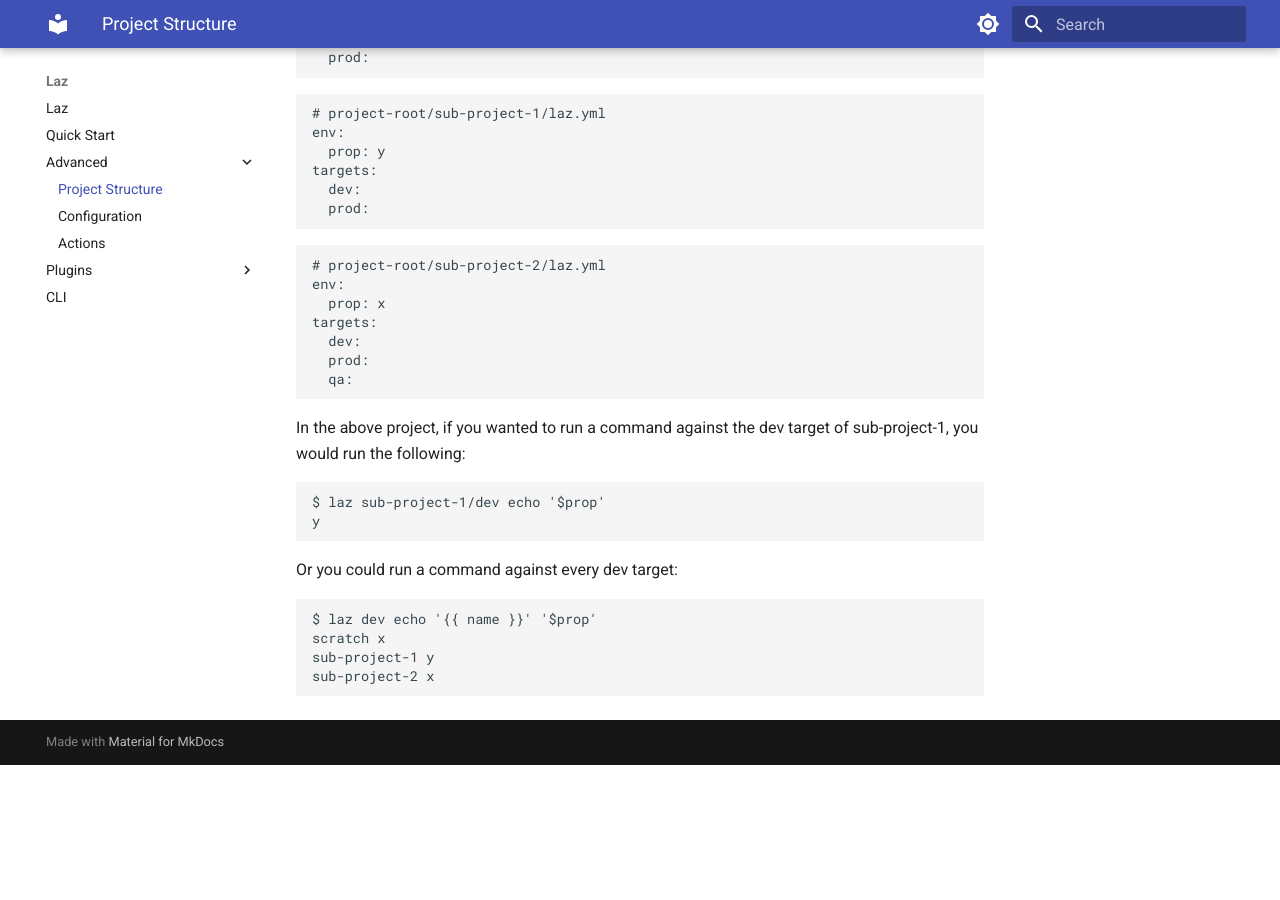
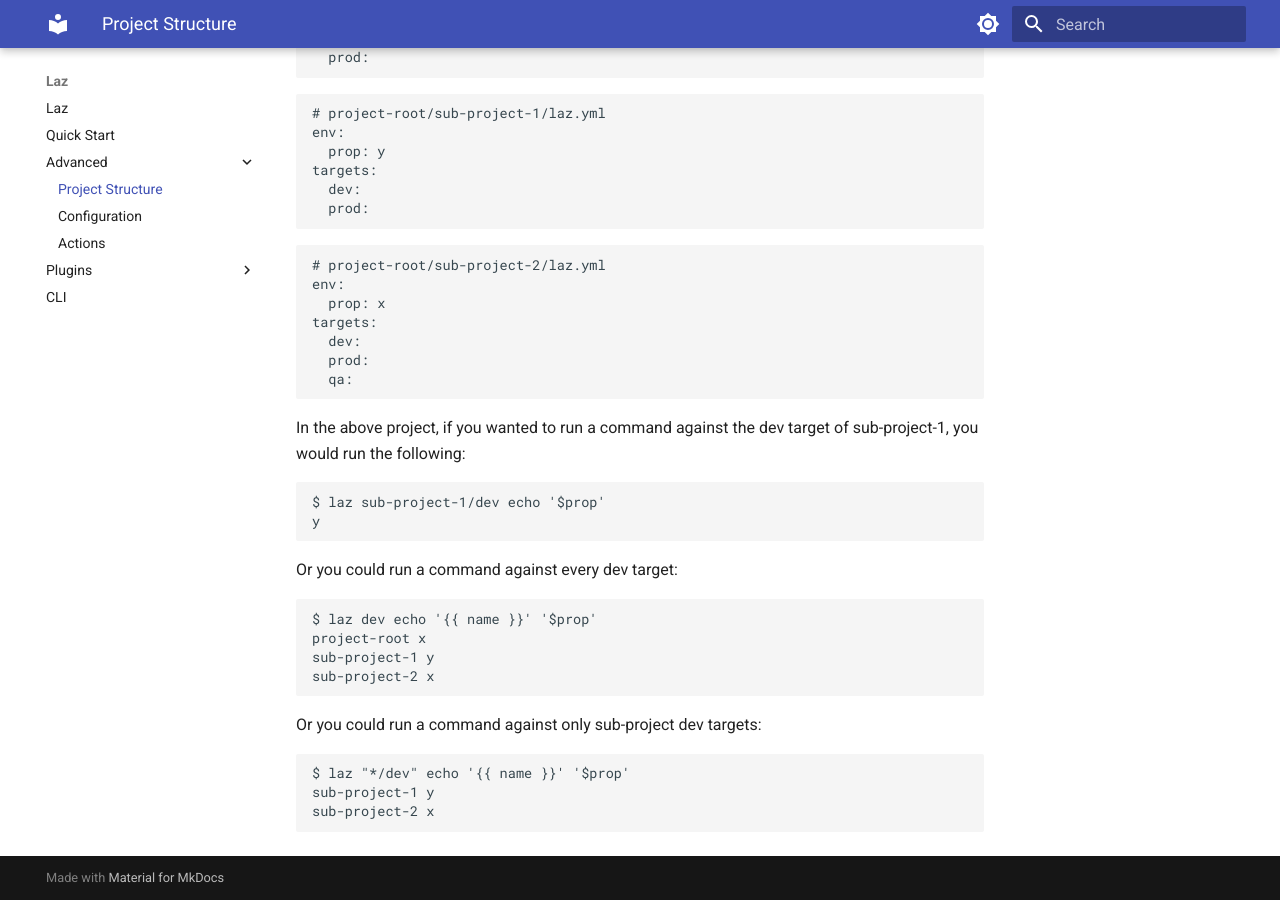
Before and after one commit to joshwycuff/py-laz, an MkDocs documentation site: the page built from docs/advanced/project_structure.md, in a window 1280 px wide and 900 px high, scrolled down 1167 px. Built offline with MkDocs 1.6.1 and Material for MkDocs 9.7.7, drawn with Linux system fonts in a browser that asks for light colours; before the commit the page ends 1932 px from its top, so only the background shows below that.

Commit message:
docs: update

````diff
--- a/docs/advanced/project_structure.md
+++ b/docs/advanced/project_structure.md
@@ -80,7 +80,8 @@
   qa:
 ```
 
-In the above project, if you wanted to run a command against the dev target of sub-project-1, you would run the following:
+In the above project, if you wanted to run a command against the dev target of sub-project-1, you
+would run the following:
 
 ```shell
 $ laz sub-project-1/dev echo '$prop'
@@ -91,7 +92,15 @@
 
 ```shell
 $ laz dev echo '{{ name }}' '$prop'
-scratch x
+project-root x
 sub-project-1 y
 sub-project-2 x
 ```
+
+Or you could run a command against only sub-project dev targets:
+
+```shell
+$ laz "*/dev" echo '{{ name }}' '$prop'
+sub-project-1 y
+sub-project-2 x
+```
````
